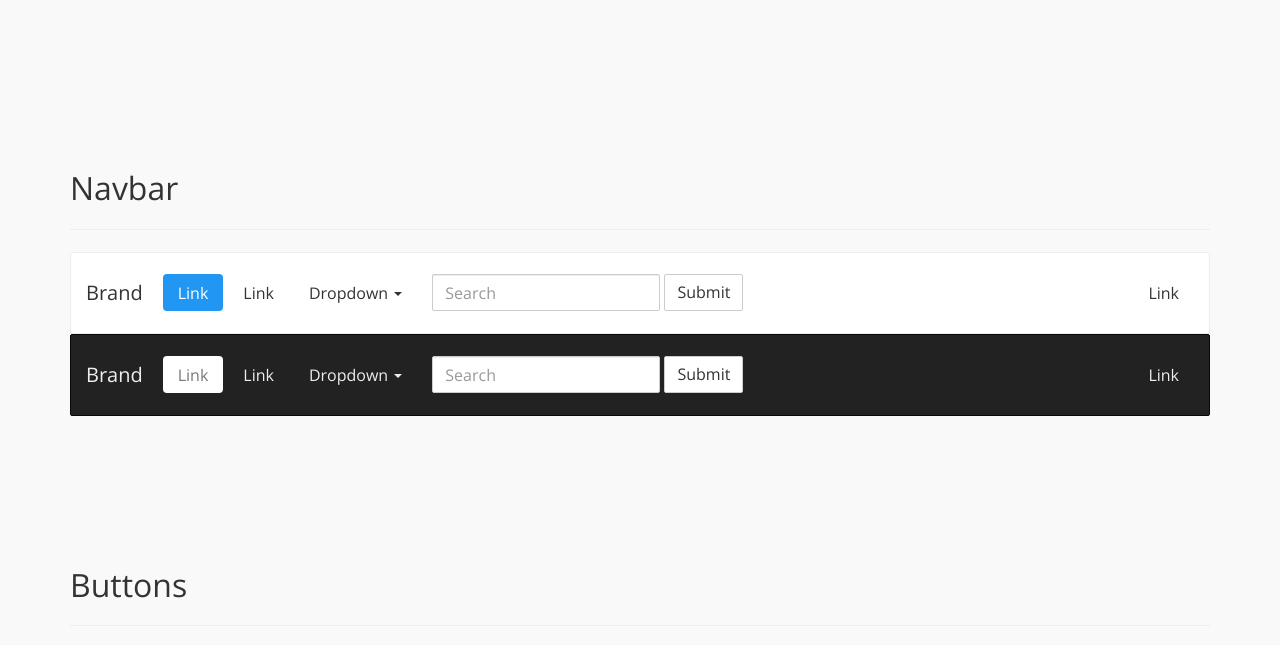
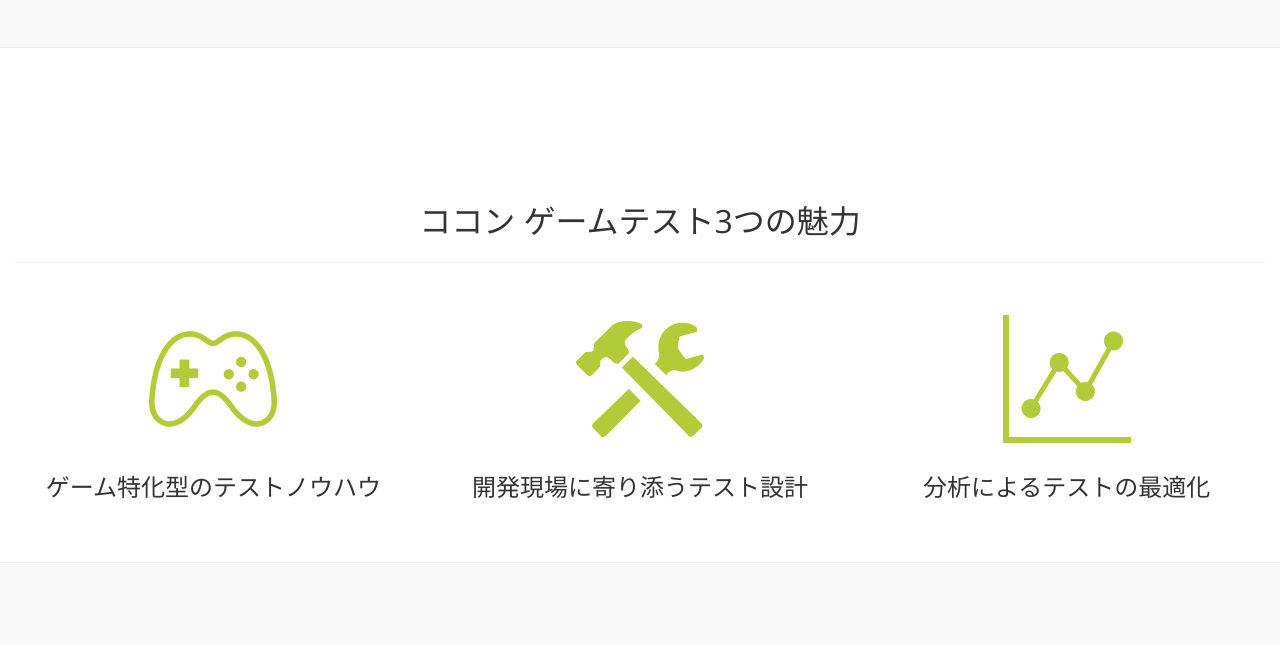
Before and after one commit to hujuu/cowork, a plain HTML site: page honoka/index.html in a window 1280 px wide. Shown: the part 997-1642 px from the top of the page. Drawn offline with nearby package versions, Linux system fonts and the light colour scheme.

Commit message:
コンテンツを区切る

```diff
--- a/honoka/css/bootstrap-custom.css
+++ b/honoka/css/bootstrap-custom.css
@@ -35,6 +35,14 @@
 .col-lg-4 > h3{
     text-align: center;
 }
+.alt{
+    background-color: rgb(255,255,255);
+    margin: 50px 0 50px 0;
+    padding-bottom: 50px;
+    width: 100%;
+    border-bottom:inset 1px #EEE;
+    border-top:solid  1px #EEE;
+}
 #nav{
     text-align: center;
     /*font-weight: bold;*/
--- a/honoka/index.html
+++ b/honoka/index.html
@@ -115,7 +115,37 @@
       </div>
     </div>
   </div>
+</div>
 
+<div class="container alt">
+
+  <!-- Navs
+  ================================================== -->
+  <div class="section">
+    <div class="row">
+      <div class="col-lg-12">
+        <div class="page-header">
+          <h1 id="nav">ココン ゲームテスト3つの魅力</h1>
+        </div>
+      </div>
+    </div>
+
+    <div class="row">
+      <div class="col-lg-4">
+          <div class="info_icon"><img border="0" src="img/game_icon.png" width="128" height="128" alt="イラスト1"></div>
+          <h3 id="nav-tabs">ゲーム特化型のテストノウハウ</h2>
+      </div>
+      <div class="col-lg-4">
+          <div class="info_icon"><img border="0" src="img/dev_icon.png" width="128" height="128" alt="イラスト1"></div>
+          <h3 id="nav-pills">開発現場に寄り添うテスト設計</h2>
+      </div>
+      <div class="col-lg-4">
+          <div class="info_icon"><img border="0" src="img/graph_icon.png" width="128" height="128" alt="イラスト1"></div>
+          <h3 id="nav-breadcrumbs">分析によるテストの最適化</h2>
+      </div>
+    </div>
+  </div>
+</div>
 
   <!-- Navbar
   ================================================== -->
```
